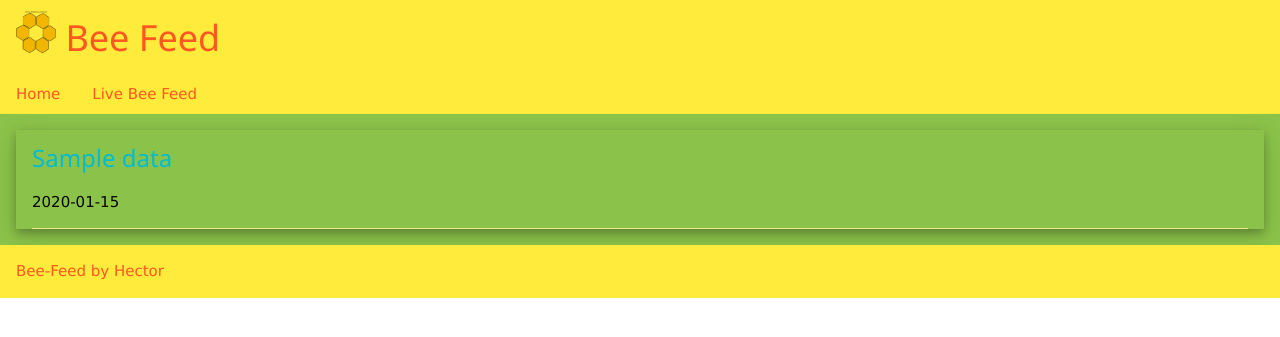
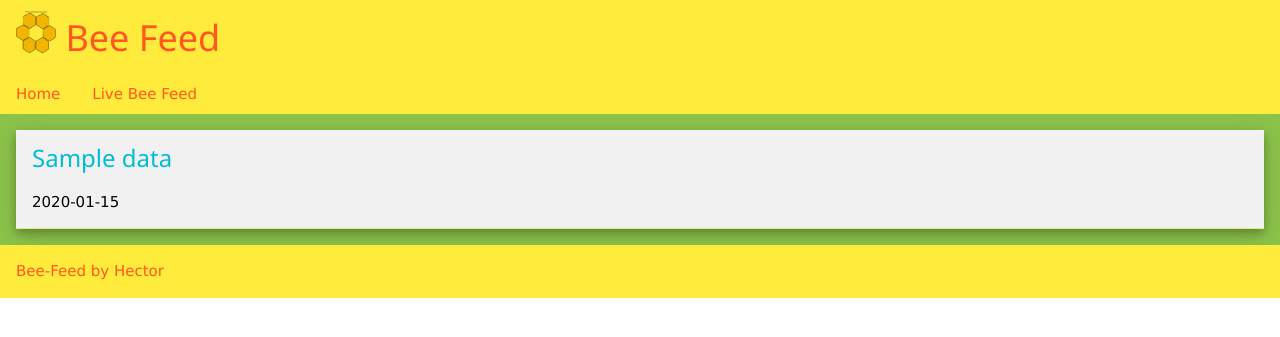
Before and after one commit to ltrojan/bee-feed, a Flask app: template templates/feed.html in a window 1280 px wide. Shown: the top 337 px of the page. Run offline with Flask 2, Linux system fonts and the light colour scheme; the template is opened without the code that fills it: most values are stand-ins (such as "Sample title", 1, 10 or a date in 2020); parts of the project's set-up code (start-up, migrations or seed data) failed here and were passed over.

Commit message:
minor: bug

```diff
--- a/templates/macro.html
+++ b/templates/macro.html
@@ -1,5 +1,5 @@
 {% macro build_block(title, date, text) -%}
-<div class="w3-panel w3-card-4 w3-padding-0>
+<div class="w3-panel w3-card-4 w3-padding-0">
   <header class="w3-container w3-light-grey">
     <h3 class='w3-text-cyan'>{{ title }} </h3>
     <p>{{ date }}</p>
```
